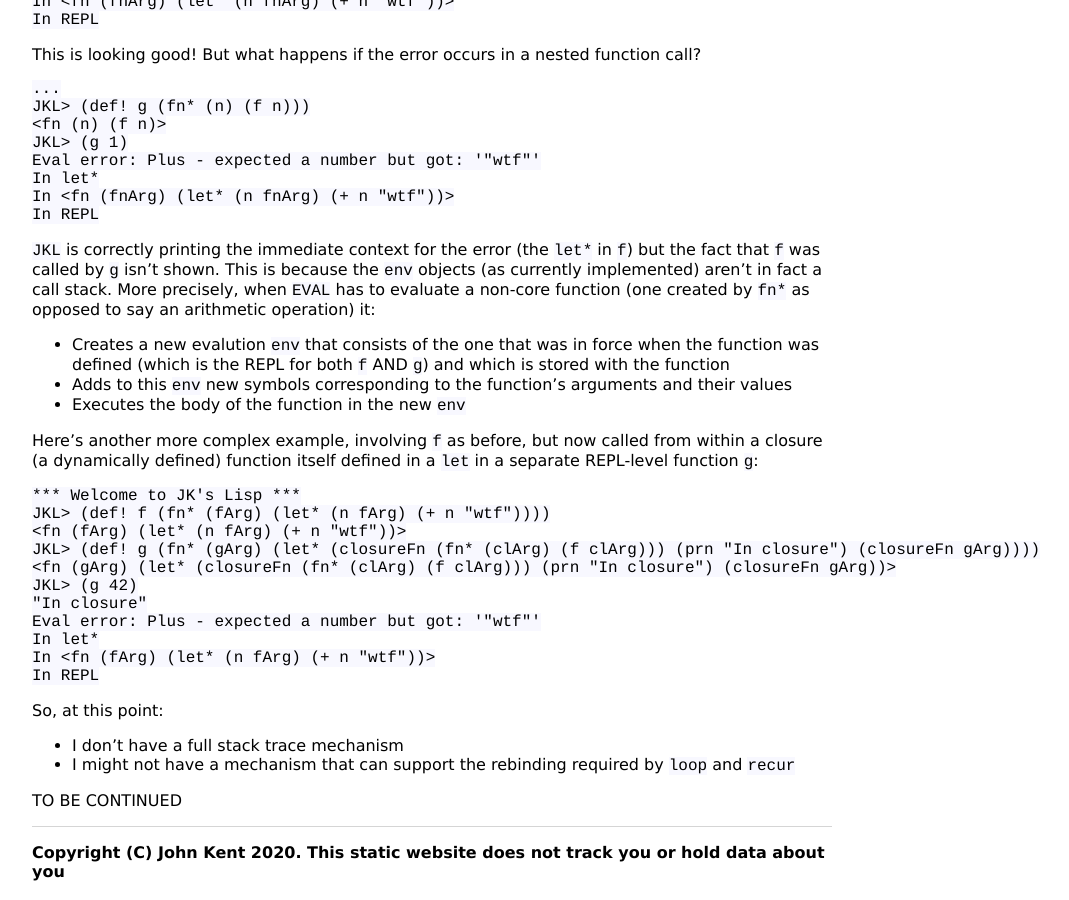
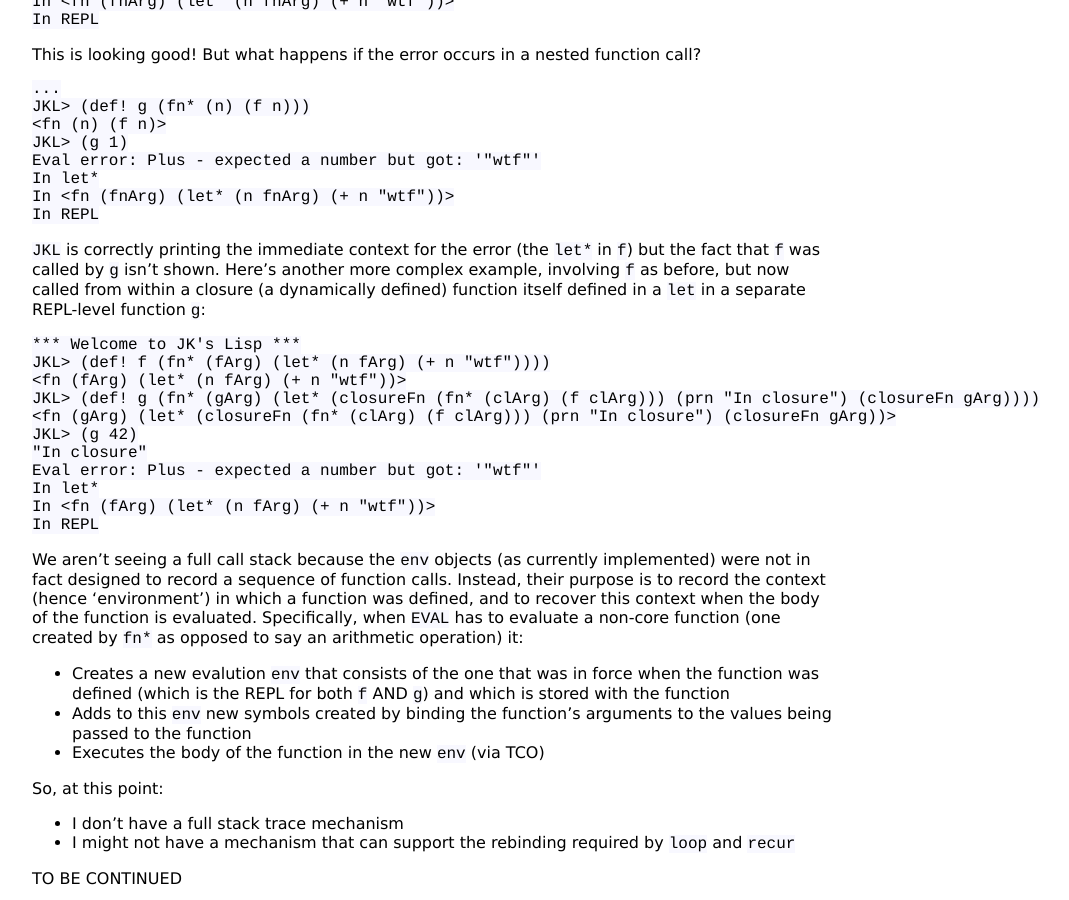
Before and after one commit to KineticLensman/KineticLensman.github.io, a Jekyll site: the page built from _posts/2020-05-02-environments.md, in a window 1280 px wide and 900 px high, scrolled down 2032 px. Shown: the whole window, without its empty margins (208-1277 px from the left). Built offline with Jekyll 4.4.1, drawn with Linux system fonts in a browser that asks for light colours; some of the changed lines change nothing that is shown.

Commit message:
better example

````diff
--- a/_posts/2020-05-02-environments.md
+++ b/_posts/2020-05-02-environments.md
@@ -76,12 +76,7 @@ In <fn (fnArg) (let* (n fnArg) (+ n "wtf"))>
 In REPL
 ```
 
-`JKL` is correctly printing the immediate context for the error (the `let*` in `f`) but the fact that `f` was called by `g` isn't shown. This is because the `env` objects (as currently implemented) aren't in fact a call stack. More precisely, when `EVAL` has to evaluate a non-core function (one created by `fn*` as opposed to say an arithmetic operation) it:
-* Creates a new evalution `env` that consists of the one that was in force when the function was defined (which is the REPL for both `f` AND `g`) and which is stored with the function
-* Adds to this `env` new symbols corresponding to the function's arguments and their values
-* Executes the body of the function in the new `env`
-
-Here's another more complex example, involving `f` as before, but now called from within a closure (a dynamically defined) function itself defined in a `let` in a separate REPL-level function `g`:
+`JKL` is correctly printing the immediate context for the error (the `let*` in `f`) but the fact that `f` was called by `g` isn't shown. Here's another more complex example, involving `f` as before, but now called from within a closure (a dynamically defined) function itself defined in a `let` in a separate REPL-level function `g`:
 ```
 *** Welcome to JK's Lisp ***
 JKL> (def! f (fn* (fArg) (let* (n fArg) (+ n "wtf"))))
@@ -95,6 +90,10 @@ In let*
 In <fn (fArg) (let* (n fArg) (+ n "wtf"))>
 In REPL
 ```
+We aren't seeing a full call stack because the `env` objects (as currently implemented) were not in fact designed to record a sequence of function calls. Instead, their purpose is to record the context (hence 'environment') in which a function was defined, and to recover this context when the body of the function is evaluated. Specifically, when `EVAL` has to evaluate a non-core function (one created by `fn*` as opposed to say an arithmetic operation) it:
+* Creates a new evalution `env` that consists of the one that was in force when the function was defined (which is the REPL for both `f` AND `g`) and which is stored with the function
+* Adds to this `env` new symbols created by binding the function's arguments to the values being passed to the function
+* Executes the body of the function in the new `env` (via TCO)
 
 So, at this point:
 * I don't have a full stack trace mechanism
````
